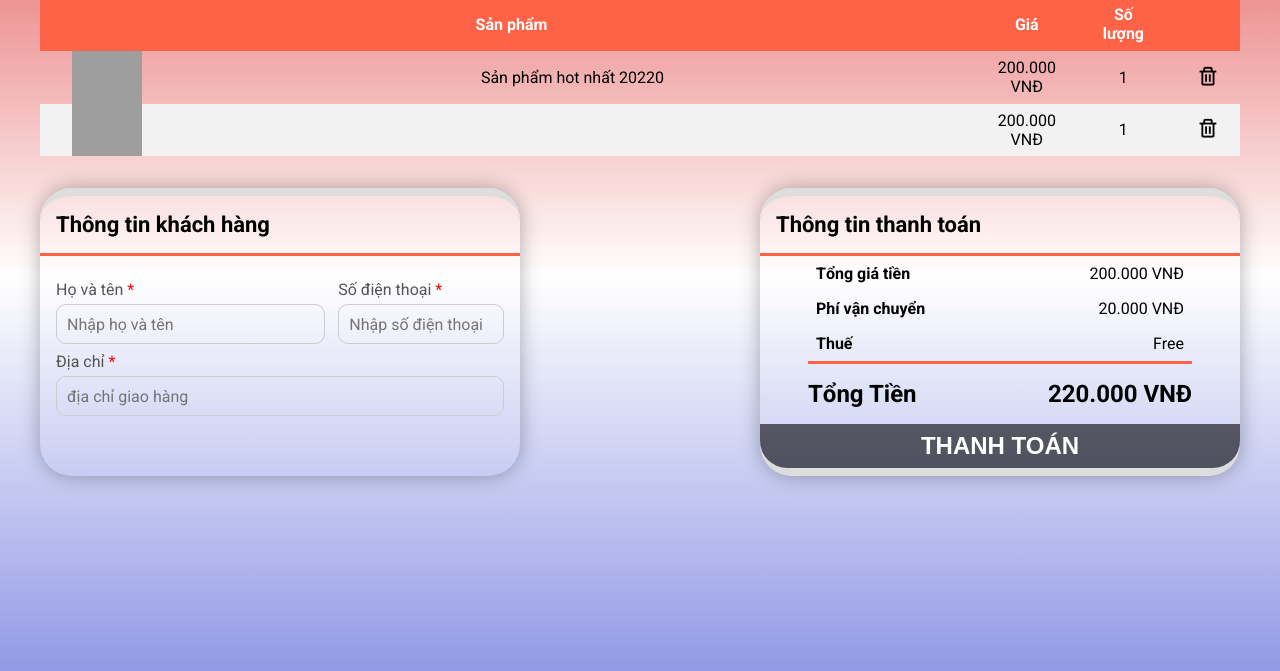
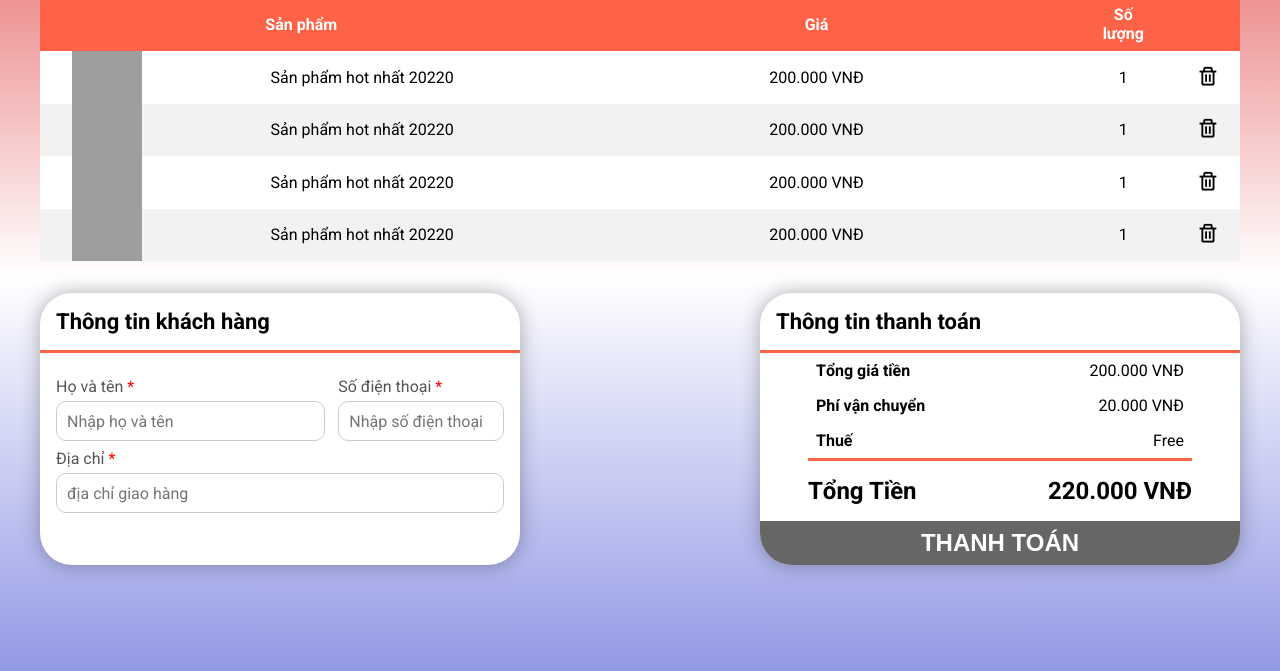
Before and after one commit to oh2k1vn/QHCC, a plain HTML site: page cart.html in a window 1280 px wide. Shown: the part 123-794 px from the top of the page. Drawn offline with nearby package versions, Linux system fonts and the light colour scheme; grey boxes are pictures that could not be loaded.

Commit message:
bg-checkout

```diff
--- a/cart.html
+++ b/cart.html
@@ -83,6 +83,35 @@
                     src="https://www.elle.vn/wp-content/uploads/2019/10/kelbin-lei-cach-phoi-do-fashionista-tai-tuan-le-thoi-trang-seoul-xuan-he-2020.jpg"
                     alt=""
                   />
+                  <p>Sản phẩm hot nhất 20220</p>
+                </div>
+              </td>
+              <td>200.000 VNĐ</td>
+              <td>1</td>
+              <td><i class="bx bx-trash"></i></td>
+            </tr>
+            <tr>
+              <td>
+                <div class="img_text">
+                  <img
+                    src="https://www.elle.vn/wp-content/uploads/2019/10/kelbin-lei-cach-phoi-do-fashionista-tai-tuan-le-thoi-trang-seoul-xuan-he-2020.jpg"
+                    alt=""
+                  />
+                  <p>Sản phẩm hot nhất 20220</p>
+                </div>
+              </td>
+              <td>200.000 VNĐ</td>
+              <td>1</td>
+              <td><i class="bx bx-trash"></i></td>
+            </tr>
+            <tr>
+              <td>
+                <div class="img_text">
+                  <img
+                    src="https://www.elle.vn/wp-content/uploads/2019/10/kelbin-lei-cach-phoi-do-fashionista-tai-tuan-le-thoi-trang-seoul-xuan-he-2020.jpg"
+                    alt=""
+                  />
+                  <p>Sản phẩm hot nhất 20220</p>
                 </div>
               </td>
               <td>200.000 VNĐ</td>
--- a/cart.scss
+++ b/cart.scss
@@ -1,3 +1,7 @@
+body {
+  background: linear-gradient(#e66465, #fff, #9198e5);
+}
+
 .header {
   background-color: rgb(84, 84, 84);
   position: static;
@@ -21,10 +25,11 @@ h1 {
     border-collapse: collapse;
     border-spacing: 0;
     width: 100%;
+    background-color: #fff;
     thead {
       background-color: tomato;
       th {
-        width: 100%;
+        width: 50%;
         padding: 0.5rem;
         color: #fff;
         font-size: 1rem;
@@ -77,6 +82,7 @@ h1 {
   flex-direction: column;
   justify-content: space-between;
   &_item {
+    background-color: #fff;
     width: 100%;
     border-top: 0.5rem solid #ddd;
     border-bottom: 0.5rem solid #ddd;
@@ -182,12 +188,13 @@ h1 {
     flex-direction: row;
     &_item {
       width: 40%;
+      border: none;
       border-radius: 2rem;
       box-shadow: 0 0 20px rgba(0, 0, 0, 0.3);
       &:nth-child(2) {
         button {
-          border-bottom-right-radius: 1.7rem;
-          border-bottom-left-radius: 1.7rem;
+          border-bottom-right-radius: 2rem;
+          border-bottom-left-radius: 2rem;
         }
       }
     }
```
Also changed, not shown: cart.css.
